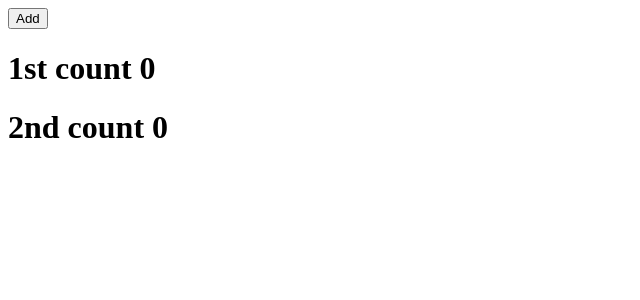
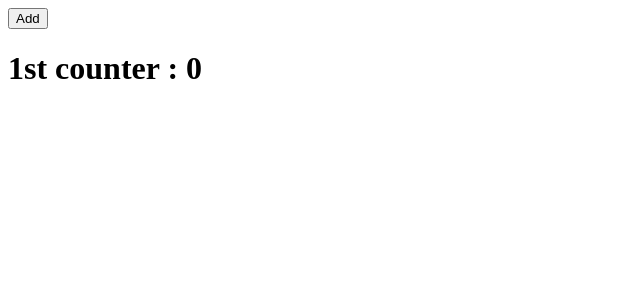
Before and after one commit to shmnd/react, a React (Create React App) app: page / in a window 1280 px wide. Shown: the top 300 px of the page, without its empty margins (0-640 px from the left). Built offline with nearby package versions, Linux system fonts and the light colour scheme.

Commit message:
using spread operator

```diff
--- a/src/App.js
+++ b/src/App.js
@@ -8,11 +8,17 @@ function App(){
         setCount(count+1)
     }
 
+
+    let obj={
+        title:'1st counter :',
+        counter:count //we only using name because the name is same that's why we not assign a value
+    }
+
     return(
         <div>
             <button onClick={addCount}>Add</button>
-            <Counter2 title='1st count' counter={count} />
-            <Counter2 title='2nd count' counter={count} />
+            <Counter2 {...obj} />      {/* spread opretor */}
+            {/* <Counter2 title='2nd count' counter={count} /> */}
 
         </div>
     );
--- a/src/counter2.jsx
+++ b/src/counter2.jsx
@@ -2,8 +2,8 @@ import React from 'react'
 import './App.css'
 
 
-function Counter2(props) {
-  const {title,counter}=props
+function Counter2({title,counter}) {   /* we can use spread opretor in this way too */
+  // const {title,counter}=props  {/* we can use spread opretor in this way also */}
   return (
     <div>
         {/* <h1>Counter:{props.counter}</h1> */}
```
